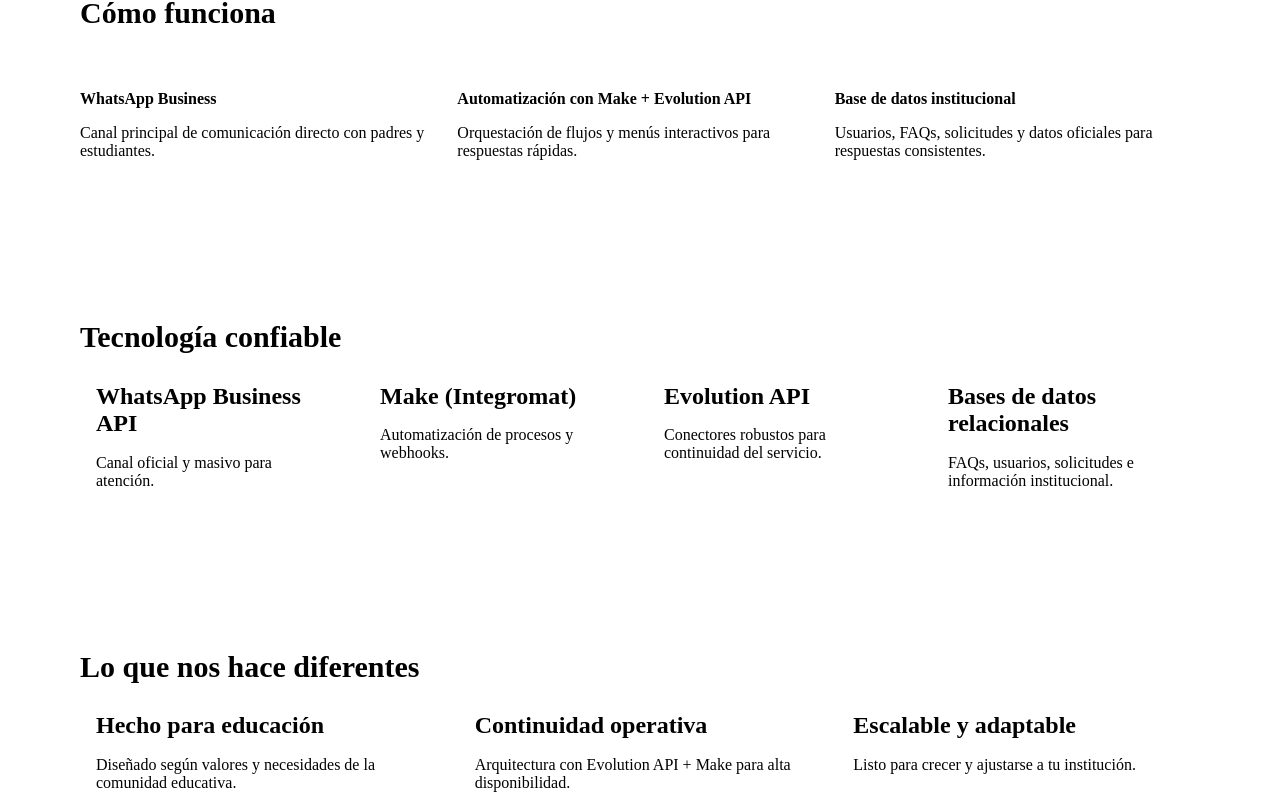
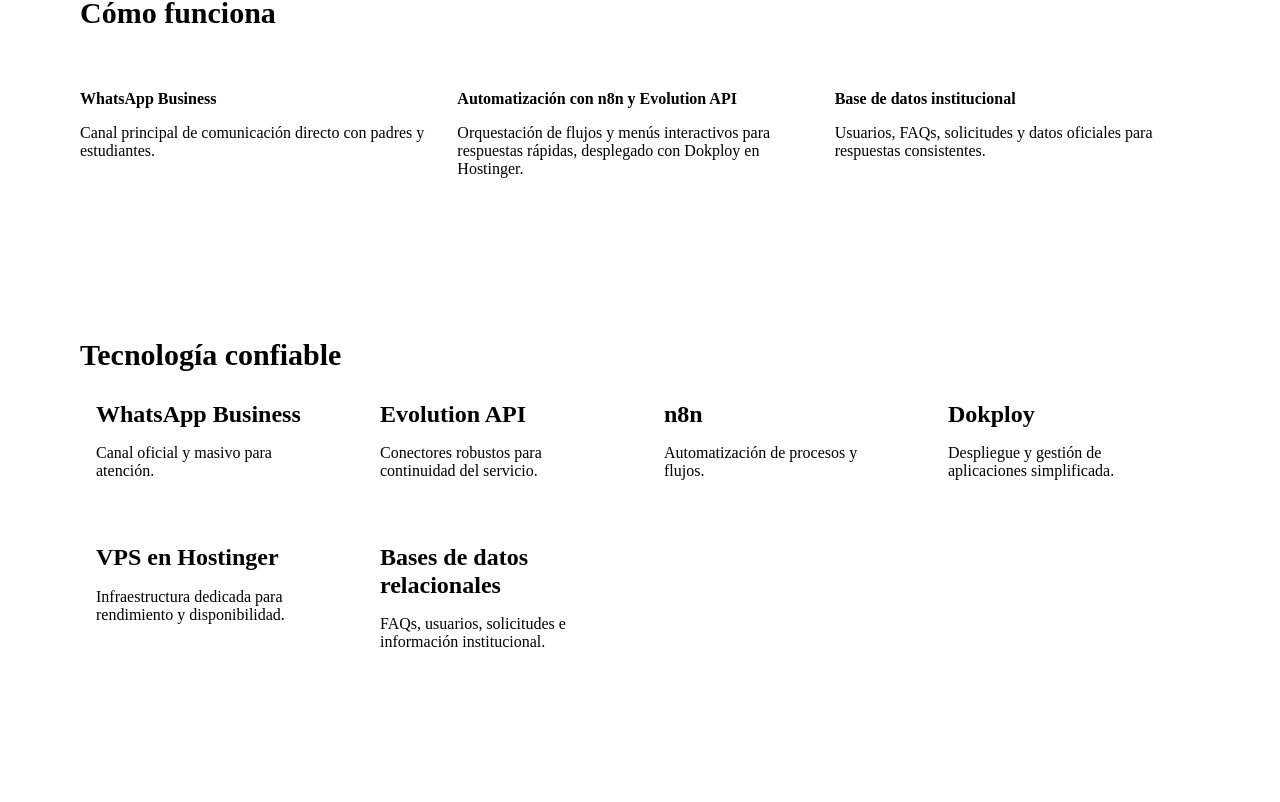
Before and after one commit to WelmoWick/asistente-educativo-sali, a Vue app: page / in a window 1280 px wide. Shown: the part 1378-2180 px from the top of the page. Built offline with nearby package versions, Linux system fonts and the light colour scheme.

Commit message:
Actualiza URL y tecnologías

```diff
--- a/src/App.vue
+++ b/src/App.vue
@@ -22,7 +22,6 @@
             <li><a href="#como-funciona" @click="mobileOpen=false">Cómo funciona</a></li>
             <li><a href="#tecnologia" @click="mobileOpen=false">Tecnología</a></li>
             <li><a href="#faq" @click="mobileOpen=false">FAQ</a></li>
-            <li><a class="btn btn-primary btn-small" href="#contacto" @click="mobileOpen=false">Solicitar demo</a></li>
           </ul>
         </nav>
 
@@ -241,7 +240,6 @@
       <nav aria-label="Enlaces de pie">
         <ul class="footer-links">
           <li><a :href="demoUrl">Probar SALI</a></li>
-          <li><a href="#contacto">Solicitar demo</a></li>
           <li><a href="#faq">FAQ</a></li>
         </ul>
       </nav>
@@ -257,7 +255,7 @@
 
 const mobileOpen = ref(false);
 
-const demoUrl = 'https://asistente-educativo-sali.vercel.app';
+const demoUrl = 'https://www.saliasistenteeducativo.site';
 const driveUrl = 'https://drive.google.com/drive/folders/14jt4USrqAt03RYeWelzmzx1ZJO1k-2Xi?usp=sharing';
 const whatsUrl = 'https://wa.me/573142802136';
 
@@ -277,20 +275,22 @@
 
 const pasos = [
   { label: 'WhatsApp Business', description: 'Canal principal de comunicación directo con padres y estudiantes.' },
-  { label: 'Automatización con Make + Evolution API', description: 'Orquestación de flujos y menús interactivos para respuestas rápidas.' },
+  { label: 'Automatización con n8n y Evolution API', description: 'Orquestación de flujos y menús interactivos para respuestas rápidas, desplegado con Dokploy en Hostinger.' },
   { label: 'Base de datos institucional', description: 'Usuarios, FAQs, solicitudes y datos oficiales para respuestas consistentes.' }
 ];
 
 const stack = [
-  { name: 'WhatsApp Business API', detail: 'Canal oficial y masivo para atención.' },
-  { name: 'Make (Integromat)', detail: 'Automatización de procesos y webhooks.' },
+  { name: 'WhatsApp Business', detail: 'Canal oficial y masivo para atención.' },
   { name: 'Evolution API', detail: 'Conectores robustos para continuidad del servicio.' },
+  { name: 'n8n', detail: 'Automatización de procesos y flujos.' },
+  { name: 'Dokploy', detail: 'Despliegue y gestión de aplicaciones simplificada.' },
+  { name: 'VPS en Hostinger', detail: 'Infraestructura dedicada para rendimiento y disponibilidad.' },
   { name: 'Bases de datos relacionales', detail: 'FAQs, usuarios, solicitudes e información institucional.' }
 ];
 
 const diferenciadores = [
   { title: 'Hecho para educación', description: 'Diseñado según valores y necesidades de la comunidad educativa.' },
-  { title: 'Continuidad operativa', description: 'Arquitectura con Evolution API + Make para alta disponibilidad.' },
+  { title: 'Continuidad operativa', description: 'Arquitectura con Evolution API, n8n y Dokploy sobre VPS en Hostinger para alta disponibilidad.' },
   { title: 'Escalable y adaptable', description: 'Listo para crecer y ajustarse a tu institución.' }
 ];
 
@@ -298,7 +298,7 @@
   { q: '¿Funciona por WhatsApp?', a: 'Sí. SALI opera en WhatsApp Business como canal principal para padres y estudiantes.' },
   { q: '¿Está disponible 24/7?', a: 'Sí. El asistente responde consultas a cualquier hora, todos los días.' },
   { q: '¿Qué tipo de preguntas responde?', a: 'Horarios, eventos, matrículas, reuniones, precios de uniformes, reglamentos y más.' },
-  { q: '¿Con qué tecnología está construido?', a: 'WhatsApp Business API, Make y Evolution API; respaldo en bases de datos relacionales.' },
+  { q: '¿Con qué tecnología está construido?', a: 'WhatsApp Business, Evolution API, n8n y Dokploy sobre VPS en Hostinger; respaldo en bases de datos relacionales.' },
   { q: '¿Cómo garantiza respuestas consistentes?', a: 'Mediante una base de preguntas y respuestas oficiales (FAQs) y datos institucionales actualizados.' }
 ];
 
```
